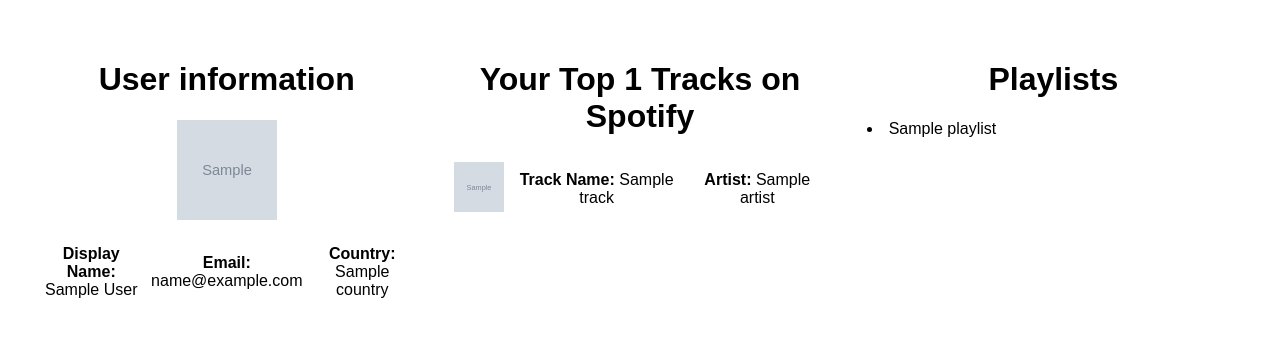
After one commit to EirikWilhelmsen/PKGs, a Flask app: template templates/profile/spotify.html in a window 1280 px wide. The commit adds this page. Shown: the top 337 px of the page. Run offline with Flask 3, Linux system fonts and the light colour scheme; the template is opened without the code that fills it: most values are stand-ins (such as "Sample title", 1, 10 or a date in 2020); grey boxes marked "Sample" are stand-in pictures.

Commit message:
spotify api

```diff
--- a/app.py
+++ b/app.py
@@ -1,9 +1,110 @@
-from flask import Flask, render_template
-from views import views
+# app.py
+
+from datetime import datetime
+from flask import Flask, render_template, redirect, url_for, session, request, jsonify
+import requests
+import json
+import base64
+import urllib.parse
+
 
 app = Flask(__name__)
+app.secret_key = "lrip4pJM10OMJHdaHZ9c5w"  # Change this to a secure, random key
 
-app.register_blueprint(views, url_prefix='/')
+# Spotify API credentials
+SPOTIFY_CLIENT_ID = "13793570c33c4c2885ee1735e4749ac3"
+SPOTIFY_CLIENT_SECRET = "9b0dcf81e61b4e66990cc3d3c29b76dd"
+SPOTIFY_REDIRECT_URI = "http://127.0.0.1:5000/callback"
+
+# Spotify API endpoints
+SPOTIFY_API_BASE_URL = "https://api.spotify.com/v1"
+SPOTIFY_AUTH_URL = "https://accounts.spotify.com/authorize"
+SPOTIFY_TOKEN_URL = "https://accounts.spotify.com/api/token"
+SPOTIFY_API_ME_URL = SPOTIFY_API_BASE_URL + "/me"
+SPOTIFY_API_PLAYLISTS_URL = SPOTIFY_API_BASE_URL + "/me/playlists"
+
+# Scopes required for the Spotify API
+SPOTIFY_SCOPES = ["user-top-read",
+                  "user-read-private",
+                  "user-read-email",
+                  "playlist-read-private"]
+
+# Flask routes
+@app.route('/')
+def index():
+    return render_template('index.html')
+
+@app.route('/login/<platform>', methods=['GET','POST'])
+def login(platform):
+    if platform == 'spotify':
+        params = {
+            'client_id': SPOTIFY_CLIENT_ID,
+            'response_type': 'code',
+            'redirect_uri': SPOTIFY_REDIRECT_URI,
+            'scope': ' '.join(SPOTIFY_SCOPES),
+            'show_dialog': True # Force user to approve app again if they've already done so
+        }
+        auth_url = f"{SPOTIFY_AUTH_URL}?{urllib.parse.urlencode(params)}"
+        return redirect(auth_url)
+
+    elif platform == 'netflix':
+        pass
+    elif platform == 'soundcloud':
+        pass
+
+@app.route('/callback')
+def callback():
+    if 'code' in request.args:
+        req_body = {
+            'grant_type': 'authorization_code',
+            'code': request.args.get('code'),
+            'redirect_uri': SPOTIFY_REDIRECT_URI,
+            'client_id': SPOTIFY_CLIENT_ID,
+            'client_secret': SPOTIFY_CLIENT_SECRET
+        }
+
+        response = requests.post(SPOTIFY_TOKEN_URL, data=req_body)
+        token_info = response.json()
+
+        session['access_token'] = token_info['access_token']
+        session['refresh_token'] = token_info['refresh_token']
+        session['expires_at'] = datetime.now().timestamp() + token_info['expires_in']
+
+        return redirect(url_for('profile',platform='spotify'))
+
+@app.route('/error')
+def error():
+    error_message = request.args.get('error', 'Unknown error')
+    return f'Error: {error_message}', 400
+
+@app.route('/profile/<platform>')
+def profile(platform):
+    if platform == 'spotify':
+        if 'access_token' not in session:
+            return redirect(url_for('login'))
+        if datetime.now().timestamp() > session['expires_at']:
+            return redirect(url_for('/refresh_token'))
+
+        # Get the user's top X tracks from Spotify
+        headers = {'Authorization': f'Bearer {session["access_token"]}'}
+
+        top_tracks_response = requests.get(f"{SPOTIFY_API_ME_URL}/top/tracks?time_range=medium_term&limit=10", headers=headers)
+
+        # Get user information from Spotify
+        user_info_response = requests.get(SPOTIFY_API_ME_URL, headers=headers)
+
+        # Get user's playlists from Spotify
+        playlists_response = requests.get(SPOTIFY_API_PLAYLISTS_URL, headers=headers)
+
+
+        if any(response.status_code != 200 for response in [top_tracks_response, user_info_response, playlists_response]):
+            return f"Error fetching data from Spotify. Check the console for details."
+
+        top_tracks = top_tracks_response.json().get('items', [])
+        user_info = user_info_response.json()
+        playlists = playlists_response.json().get('items', [])
+
+        return render_template('/profile/spotify.html', top_tracks=top_tracks, user_info=user_info, playlists=playlists)
 
 if __name__ == '__main__':
     app.run(debug=True)
--- a/static/style.css
+++ b/static/style.css
@@ -2,16 +2,6 @@
     font-family: Arial, sans-serif;
     margin: 20px;
 }
-
-ul {
-    list-style-type: none;
-    padding: 0;
-}
-
-li {
-    margin-bottom: 10px;
-}
-
 .platform-btn {
     background-color: #51a1f6;
     color: white;
@@ -28,14 +18,49 @@
     width: 20%;
     margin-top: 20px;
 }
+li {
+    margin: 10px 0;
+    text-align: left;
+}
+.profile_table{
+    border-collapse: collapse;
+    width: 100%;
+}
 .index_table th, .index_table td {
     padding: 15px;
     text-align: left;
     border-bottom: 1px solid #ddd;
 }
-.index_table tr:hover {background-color: #bbc3ff;}
-
+.index_table tr:hover {
+    background-color: #bbc3ff;
+}
+.profile_table td {
+    padding-top: 5px;
+}
 .index_img{
     width: 50px;
     height: 50px;
 }
+.profilepic_img{
+    width: 100px;
+    height: 100px;
+
+}
+.profile_information {
+    flex: 1;
+    margin: 20px;
+    text-align: center;
+}
+
+@media (max-width: 600px){
+    .profile_information {
+        flex-basis: 100%;
+    }
+}
+.container {
+    display: flex;
+    flex-wrap: wrap;
+    justify-content: space-between;
+    align-items: flex-start;
+    margin-top: 20px;
+}
--- /dev/null
+++ b/templates/profile/spotify.html
@@ -0,0 +1,43 @@
+<!DOCTYPE html>
+<html lang="en">
+<head>
+    <meta charset="UTF-8">
+    <meta http-equiv="X-UA-Compatible" content="IE=edge">
+    <meta name="viewport" content="width=device-width, initial-scale=1.0">
+    <link rel="stylesheet" href="/static/style.css">
+    <title>Profile</title>
+</head>
+<body>
+    <div class="container">
+        <div class="profile_information">
+            <h1>User information</h1>
+            <p><img src="{{ user_info.images[1].url }}" alt="Profile Picture" class="profilepic_img"></p>
+            <table class="profile_table">
+                <tr>
+                    <td><strong>Display Name:</strong> {{ user_info['display_name'] }}</td>
+                    <td><strong>Email:</strong> {{ user_info['email'] }}</td>
+                    <td><strong>Country:</strong> {{ user_info['country'] }}</td>
+                </tr>
+            </table>
+        </div>
+        <div class="profile_information">
+            <h1>Your Top {{ top_tracks|length }} Tracks on Spotify</h1>
+            <table class="profile_table">
+                {% for track in top_tracks %}
+                    <tr>
+                        <td><img src="{{ track['album']['images'][0]['url'] }}" alt="Album Cover" class="index_img"></td>
+                        <td><strong>Track Name:</strong> {{ track['name'] }}</td>
+                        <td><strong>Artist:</strong> {{ track['artists'][0]['name'] }}</td>
+                    </tr>
+                {% endfor %}
+            </table>
+        </div>
+        <div class="profile_information">
+            <h1>Playlists</h1>
+            {% for playlist in playlists %}
+                <li>{{ playlist['name'] }}</li>
+            {% endfor %}
+        </div>
+    </div>
+</body>
+</html>
```
Also changed, not shown: templates/index.html (+3 -4 lines), templates/profile.html (deleted, +0 -11 lines), views.py (deleted, +0 -17 lines), 1 other file.
